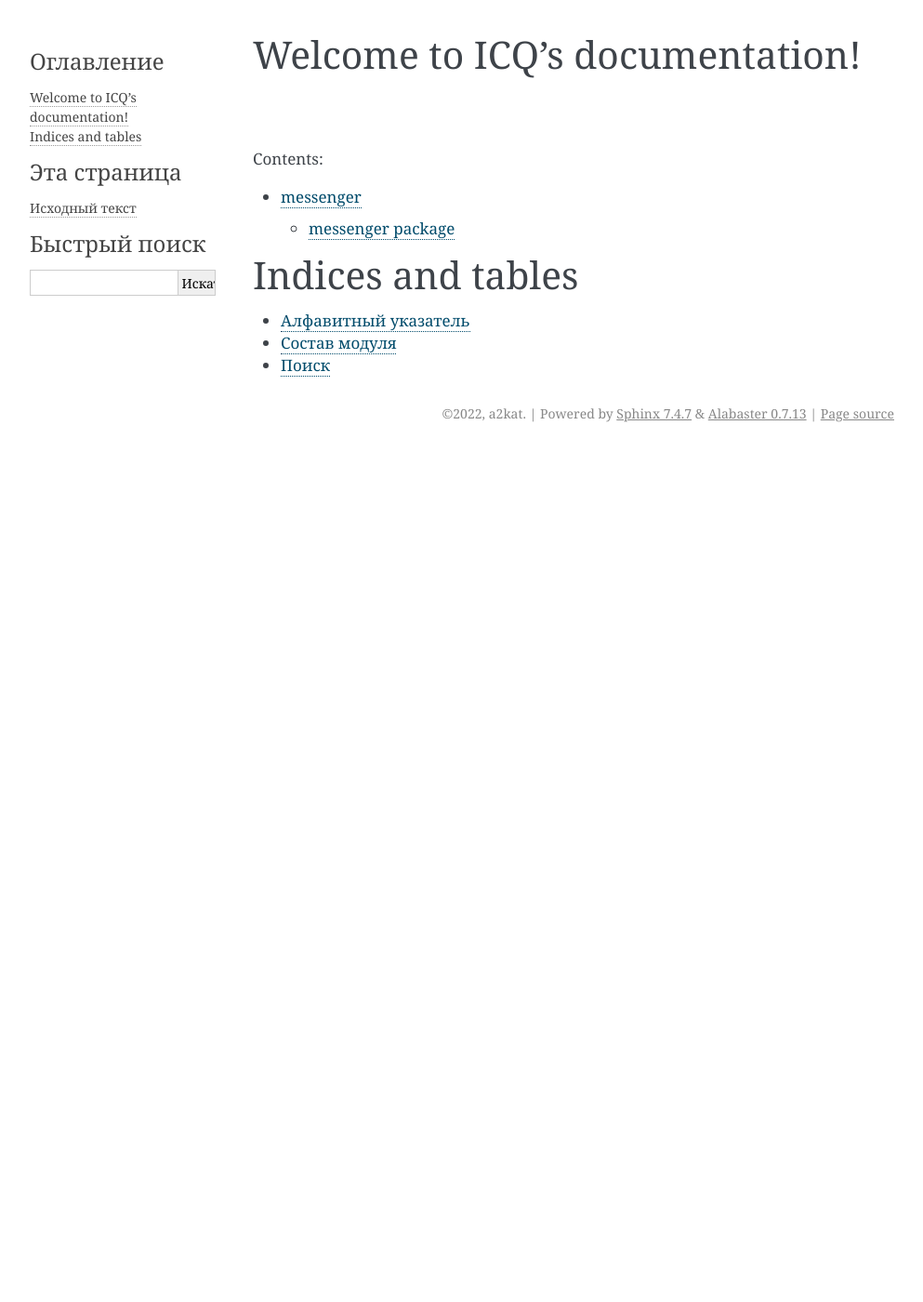
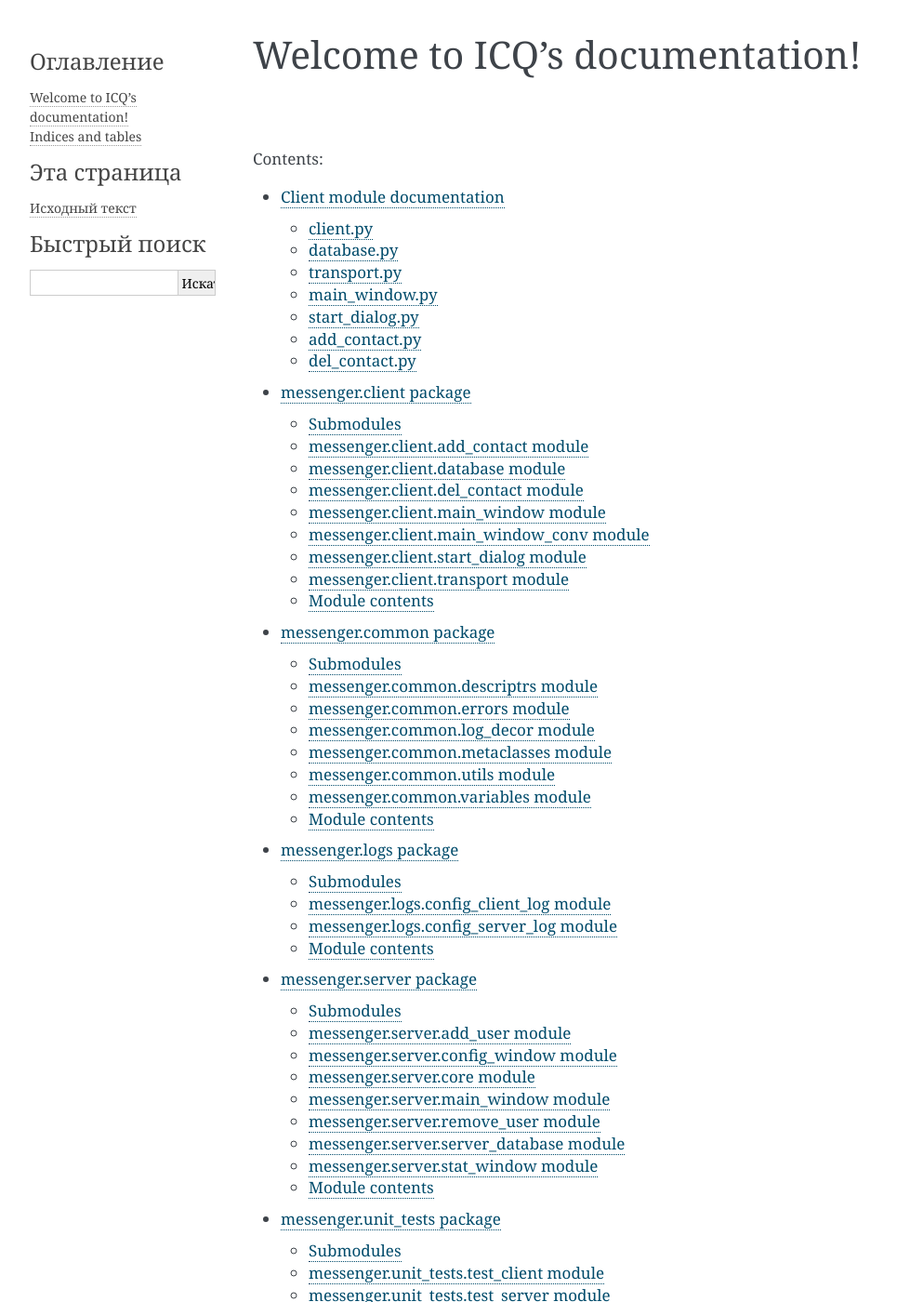
Before and after one commit to a2katD/client-server, a Sphinx documentation site: the page built from messenger/doc/source/index.rst, in a window 1280 px wide and 1400 px high. Shown: the whole window at 93% size, without its empty margins (148-1141 px from the left). Built offline with Sphinx 7.4.7, drawn with Linux system fonts in a browser that asks for light colours; some of the changed text lies outside the part shown.

Commit message:
edit doc

```diff
--- a/messenger/doc/source/index.rst
+++ b/messenger/doc/source/index.rst
@@ -10,6 +10,13 @@
    :maxdepth: 2
    :caption: Contents:
 
+   client
+   messenger.client
+   messenger.common
+   messenger.logs
+   messenger.server
+   messenger.unit_tests
+   server
    modules
 
 
```
Also changed, not shown: 15 other files.
